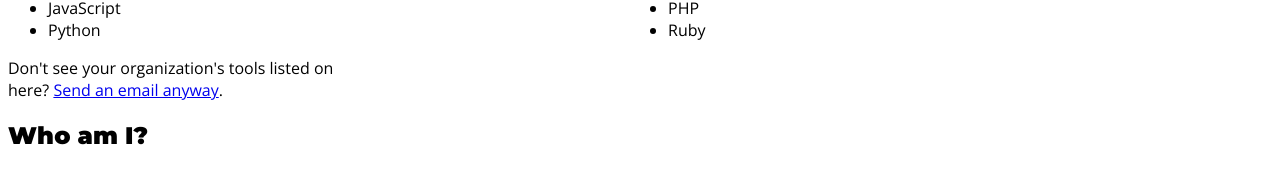
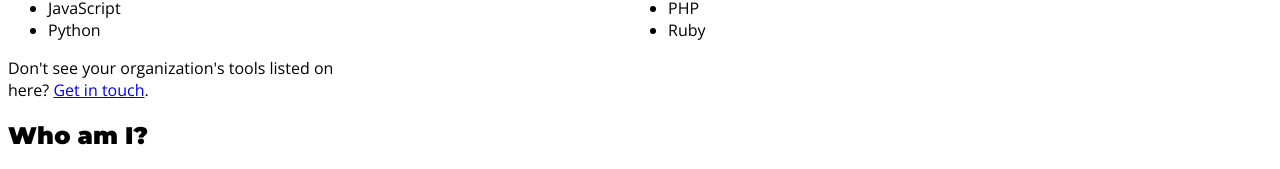
Before and after one commit to tylerlwsmith/bakersfieldtechnology.com, a Next.js app: page / in a window 1280 px wide. Shown: the part 10729-10898 px from the top of the page. Built offline with nearby package versions, Linux system fonts and the light colour scheme.

Commit message:
More email CTA bikeshedding

```diff
--- a/components/homepage/Technologies.tsx
+++ b/components/homepage/Technologies.tsx
@@ -79,7 +79,7 @@ export default function Services() {
           <p>
             Don't see your organization's tools listed on here?{" "}
             <ScrollLink href="#contact" className="underline">
-              Send an email anyway
+              Get in touch
             </ScrollLink>
             .
           </p>
```
